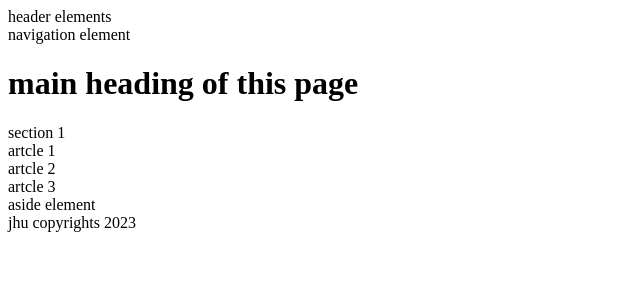
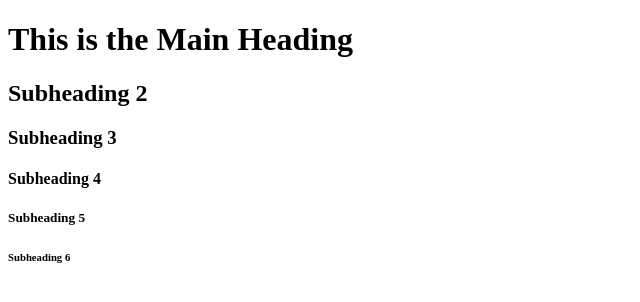
Before and after one commit to shivarama02/courseratest, a plain HTML site: page site/sss.html in a window 1280 px wide. Shown: the whole page, without its empty margins (0-640 px from the left). Drawn offline with Linux system fonts and the light colour scheme.

Commit message:
new page2

```diff
--- a/site/sss.html
+++ b/site/sss.html
@@ -5,23 +5,11 @@
 	<title>sementics elements</title>
 </head>
 <body>
-	<header>
-		header elements
-<nav>navigation element</nav>
-	</header>
-<h1>main heading of this page</h1>
-<section>
-	section 1
-	<article>artcle 1</article>
-	<article>artcle 2</article>
-	<article>artcle 3</article>
-</section>
-
-<aside>
-	aside element
-</aside>
-<footer>
-	jhu copyrights 2023
-</footer>
+	<h1>This is the Main Heading</h1>
+  <h2>Subheading 2</h2>
+  <h3>Subheading 3</h3>
+  <h4>Subheading 4</h4>
+  <h5>Subheading 5</h5>
+  <h6>Subheading 6</h6>
 </body>
 </html>
```
